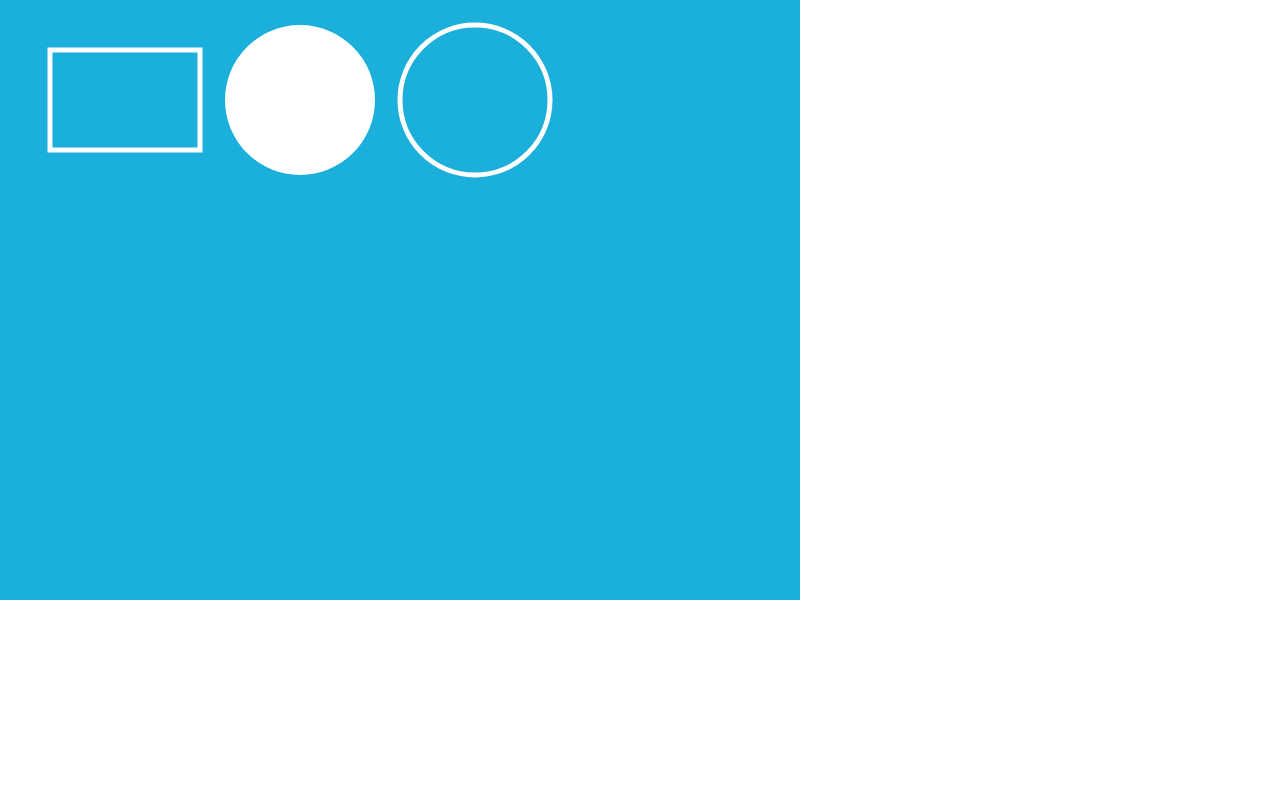
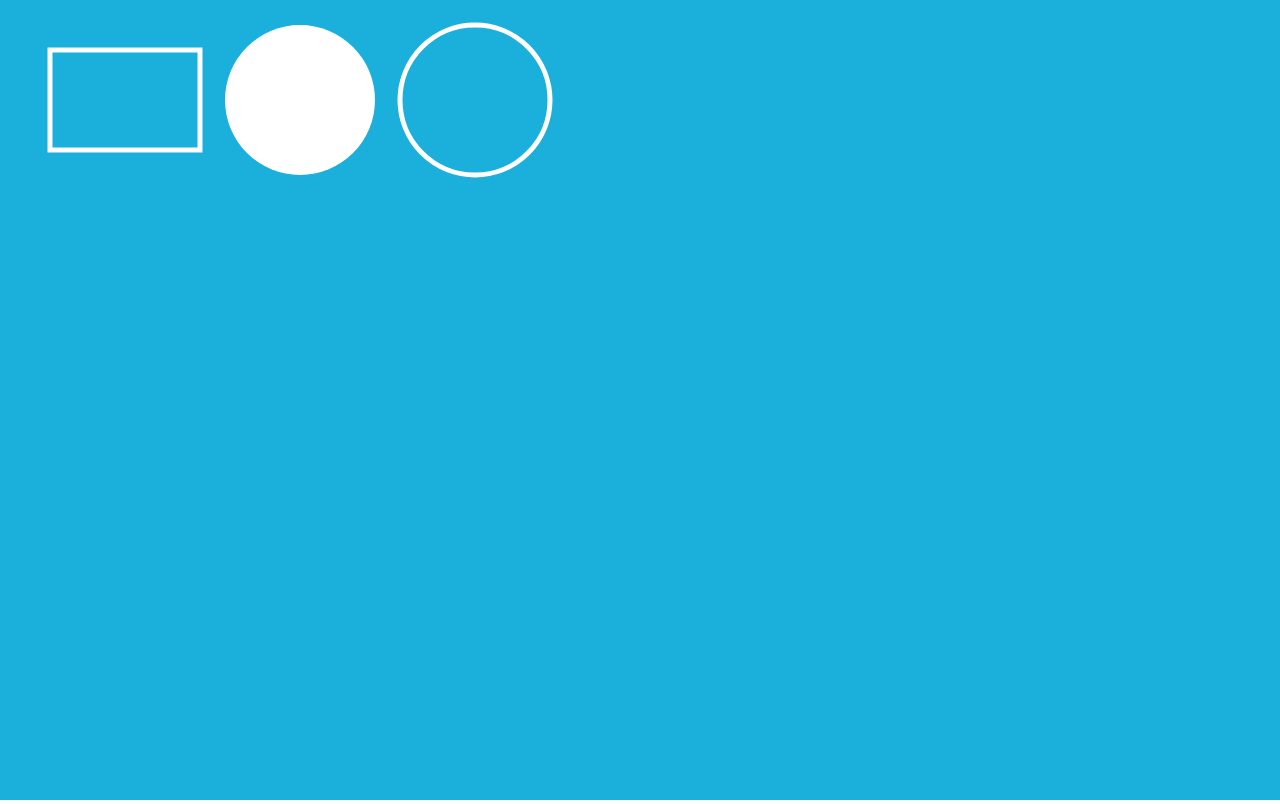
Before and after one commit to david-reid/cwd.canvas, a plain HTML site: page index.html in a window 1280 px wide. Drawn offline with Linux system fonts and the light colour scheme.

Commit message:
Creates a graphics class

```diff
--- a/bundle.js
+++ b/bundle.js
@@ -1,24 +1,11 @@
 window.onload = function() {
     console.log("HTML5 Canvas API for Games");
 
-    let canvas = document.getElementById("canvas");
-    let context = canvas.getContext("2d");
+    let graphics = new Graphics("canvas");
+    graphics.makeFullScreen();
 
-    context.fillStyle = "#1bafdb";
-    context.fillRect(0,0, canvas.width, canvas.height);
-
-    context.lineWidth = 5;
-    context.strokeStyle = "#ffffff";
-    context.strokeRect(50,50, 150,100);
-
-    context.fillStyle = "#ffffff";
-    context.beginPath();
-    context.arc(300,100, 75, 0, Math.PI*2);
-    context.fill();
-
-    context.lineWidth = 5;
-    context.strokeStyle = "#ffffff";
-    context.beginPath();
-    context.arc(475,100, 75, 0, Math.PI*2);
-    context.stroke();
+    graphics.fillCanvas("#1bafdb");
+    graphics.strokeRectangle(50,50, 150,100, "#ffffff", 5);
+    graphics.fillCircle(300,100, 75, "#ffffff");
+    graphics.strokeCircle(475,100, 75, "#ffffff", 5);
 }
--- /dev/null
+++ b/graphics.js
@@ -0,0 +1,50 @@
+class Graphics {
+
+    constructor(canvasId) {
+        this.canvas = document.getElementById(canvasId);
+        this.context = this.canvas.getContext("2d");
+    }
+
+    dimensions() {
+        return {
+            x: 0, y: 0, width: this.canvas.width, height: this.canvas.height
+        };
+    }
+
+    makeFullScreen() {
+        window.document.body.style.width = "100vw";
+        window.document.body.style.height = "100vh";
+        this.canvas.width = window.innerWidth;
+        this.canvas.height = window.innerHeight;
+    }
+
+    fillCanvas(color) {
+        this.fillRectangle(0,0, this.canvas.width,this.canvas.height, color);
+    }
+
+    fillRectangle(x,y, width,height, color) {
+        this.context.fillStyle = color;
+        this.context.fillRect(x,y, width, height);
+    }
+
+    fillCircle(x,y, size, color) {
+        this.context.fillStyle = color;
+        this.context.beginPath();
+        this.context.arc(x,y, size, 0, Math.PI*2);
+        this.context.fill();
+    }
+
+    strokeRectangle(x,y, width,height, color, lineWidth) {
+        this.context.lineWidth = lineWidth;
+        this.context.strokeStyle = color;
+        this.context.strokeRect(x,y, width,height);
+    }
+
+    strokeCircle(x,y, size, color, lineWidth) {
+        this.context.lineWidth = lineWidth;
+        this.context.strokeStyle = color;
+        this.context.beginPath();
+        this.context.arc(x,y, size, 0, Math.PI*2);
+        this.context.stroke();
+    }
+}
--- a/index.html
+++ b/index.html
@@ -5,6 +5,7 @@
         <meta content="text/html;charset=utf-8" http-equiv="Content-Type">
         <meta content="utf-8" http-equiv="encoding">
         <link rel="stylesheet" type="text/css" href="bundle.css">
+        <script src="graphics.js"></script>
         <script src="bundle.js"></script>
     </head>
     <body>
```
